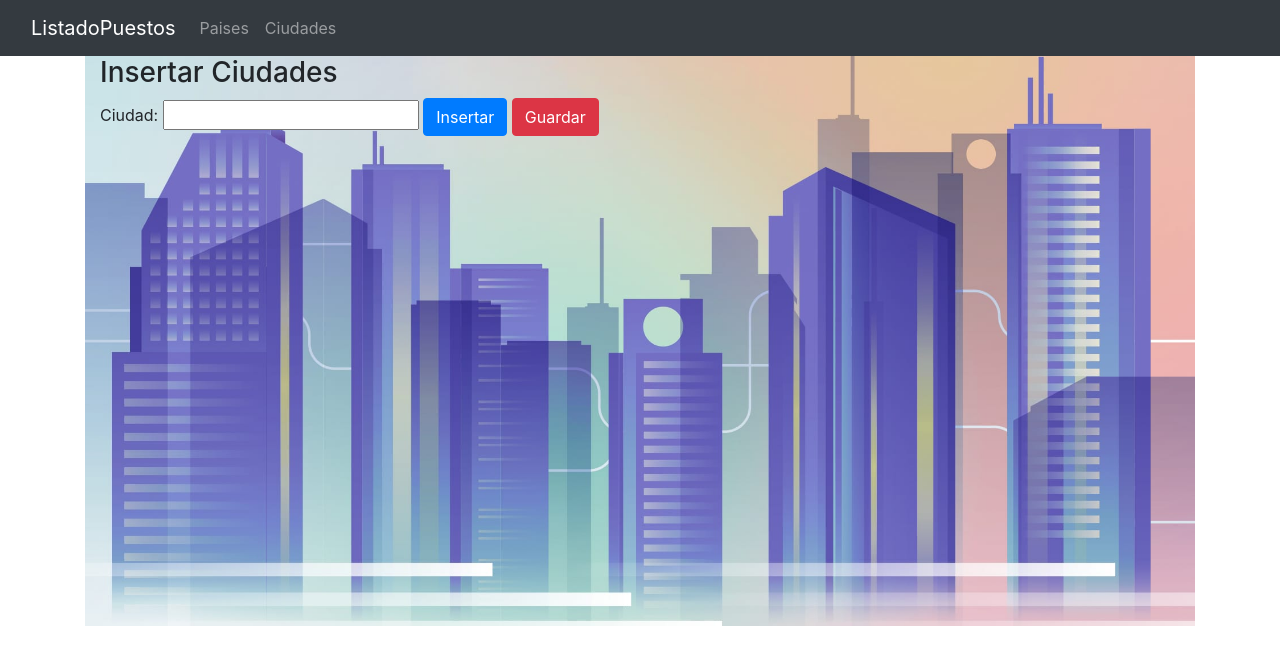
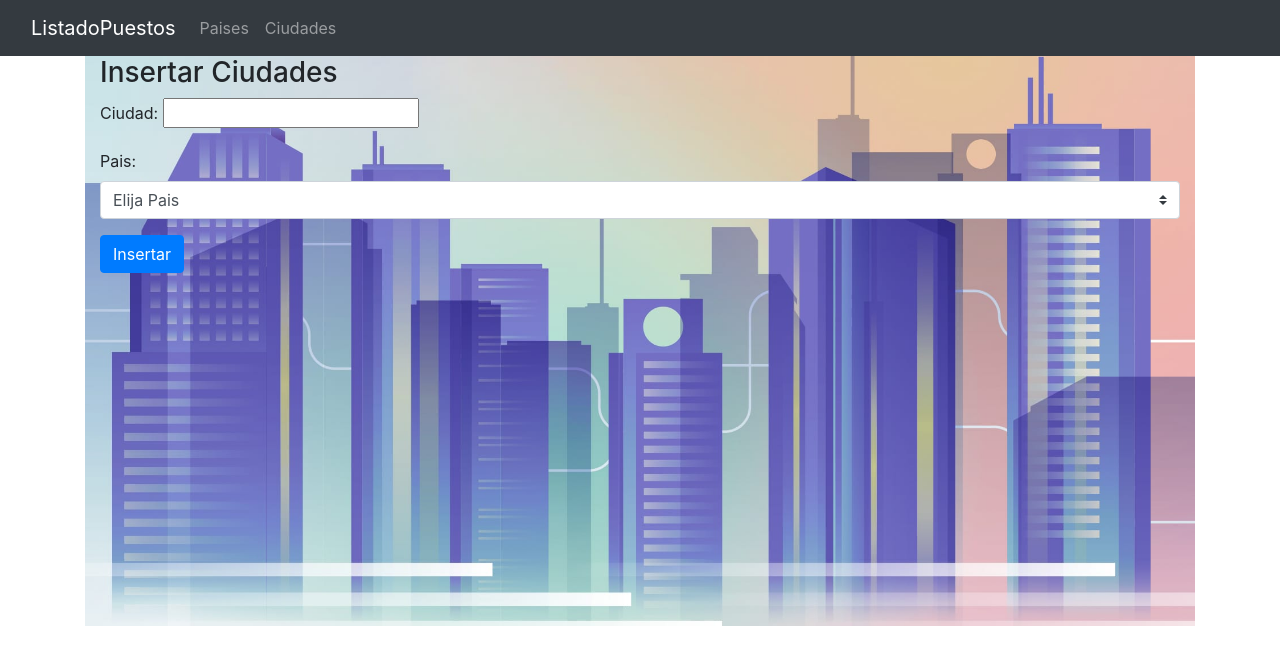
Before and after one commit to Eugemo/listado-puestos, a React (Create React App) app: page /CiudadesView in a window 1280 px wide. Shown: the top 664 px of the page. Built offline with nearby package versions, Linux system fonts and the light colour scheme.

Commit message:
fix select paises

```diff
--- a/src/App.js
+++ b/src/App.js
@@ -11,7 +11,7 @@ import { NotFoundView } from './Views/NotFoundView';
 const App = () => (
   <div className="App">
     <NavbarListado />
-    <div Class="container">
+    <div className="container">
       <Switch>
         <Route path="/"  exact component={MainView} />
         <Route path="/PaisesView"  exact component={PaisesView} />
--- a/src/components/AddCiudades.jsx
+++ b/src/components/AddCiudades.jsx
@@ -1,20 +1,28 @@
 import React from 'react';
-import { Form, Button, Container } from 'reactstrap'
+import { Form, Button, Container, FormGroup } from 'reactstrap'
 
 export class AddCiudades extends React.Component {
   constructor(){
-        super()
+    super();
+    this.loadData();
+  }
+
+  loadData = () =>{
+    const paisesAlmacenados = JSON.parse(window.localStorage.getItem("paises"));
+    const ciudadesAlmacenadas = JSON.parse(window.localStorage.getItem("ciudades"));
     this.state = {
-            ciudades: [],
-            newCiudad: '',
+      paises: paisesAlmacenados || [],
+      ciudades: ciudadesAlmacenadas || [],
+      newCiudad: ''
     };
   }
 
   addCiudad = () => {
     let ciudad = this.state.newCiudad;
-      this.setState({
-          ciudades: [...this.state.ciudades, ciudad]
-      });
+    this.setState(
+      {ciudades: [...this.state.ciudades, ciudad]},
+      this.saveData
+    );
   }
 
   handleNewPCiudad = (e) => {
@@ -32,23 +40,27 @@ export class AddCiudades extends React.Component {
         <Container className="body-ciudades">
                 <h3>Insertar Ciudades</h3>
             <Form>
+              <FormGroup>
                 <label>Ciudad: </label>{" "}
                 <input type="text" value={this.state.newCiudad} onChange={(e) => this.handleNewPCiudad(e)}/>
-                {"  "}
-
-                <Button color="primary" onClick={this.addCiudad}>
-                Insertar
-                </Button>{" "}
-                <Button color="danger" onClick={this.saveData}>
-				Guardar
-				</Button>
+              </FormGroup>
+              <FormGroup>
+                <label>Pais:</label>
+                <select class="custom-select" name="pais">
+                  <option value={JSON.stringify({})}>Elija Pais</option>
+                  {
+                    this.state.paises.map((pais, index) => (
+                      <option key={index+1} value={pais}>{pais}</option>
+                    ))
+                  }
+                </select>
+              </FormGroup>
+              <Button color="primary" onClick={this.addCiudad}>Insertar</Button>
             </Form>
         <ul>
                 {this.state.ciudades.map((elem, idx) => {return <li key={idx}>{elem}</li>})}
         </ul>
         </Container>
     )
+  };
 }
-
-
-}
--- a/src/components/AddModal.jsx
+++ b/src/components/AddModal.jsx
@@ -1,5 +1,6 @@
 import React from 'react';
-import { Button, Modal, ModalBody, ModalHeader, ModalFooter, FormGroup, Select } from 'reactstrap';
+import { Button, Modal, ModalBody, ModalHeader, ModalFooter, FormGroup} from 'reactstrap';
+
 
 export class AddModal extends React.Component {
   constructor(props){
@@ -14,7 +15,8 @@ export class AddModal extends React.Component {
           empresa: "",
           ciudad: "",
           pais: "",
-        paises: []
+        paises: [],
+        ciudades: []
       }
 
 
@@ -77,19 +79,22 @@ export class AddModal extends React.Component {
 					>
 						<option value={JSON.stringify({})}>Elija Pais</option>
                         { this.state.paises.map((pais, index) => (
-                            <option key={index+1} value={JSON.stringify(pais)}>{pais.name}</option>
+                            <option key={index+1} value={JSON.stringify(pais)}>{pais}</option>
                         ))}
 					</select>
-
             </FormGroup>
             <FormGroup>
               <label>
                 Ciudad:
               </label>
-              <select className="form-control" name="ciudad" type="text" onChange={this.handleChange}>
-                <option value="ciudad1">city1</option>
-                <option value="ciudad2">city2</option>
-              </select>
+              <select class="custom-select" id="inputGroupSelect01" name="ciudad"
+						  onChange={(e) => this.handleSelect(e)}
+						  value={JSON.stringify(this.state.ciudad)} >
+					    	<option value={JSON.stringify({})}>Elija Ciudad</option>
+                  { this.state.ciudades.map((ciudad, index) => (
+                  <option key={index+1} value={JSON.stringify(ciudad)}>{ciudad}</option>
+                        ))}
+					</select>
             </FormGroup>
 
           </ModalBody>
--- a/src/components/AddPaises.jsx
+++ b/src/components/AddPaises.jsx
@@ -5,18 +5,22 @@ export class AddPaises extends React.Component {
 
   constructor(){
     super()
-    this.state = {
-      paises: [],
-      newPais: '',
-    };
+    this.loadData();
   }
 
-   addPais = () => {
+  addPais = () => {
       let pais = this.state.newPais;
-      this.setState({
-          paises: [...this.state.paises, pais]
-      });
+      this.setState(
+        {paises: [...this.state.paises, pais]},
+        () => {this.saveData();}
+      );
   }
+
+  deletePais = (id) =>{
+    this.setState({
+        paises: this.state.paises.filter((pais, idx) => idx !== id)
+    });
+}
 
   handleNewPais = (e) => {
     this.setState({
@@ -24,16 +28,17 @@ export class AddPaises extends React.Component {
     })
   }
 
-  submitForm = (e) =>{
-    e.preventDefault();
-    const newPais = {
-      name: this.state.name,
-    }
-    this.props.addPais(newPais)
-  };
+  saveData = () => {
+    console.log(this.state.paises);
+    window.localStorage.setItem("paises", JSON.stringify(this.state.paises))
+  }
 
-  saveData = () =>{
-    window.localStorage.setItem("paises", JSON.stringify(this.state.paises))
+  loadData = () =>{
+    const paisesAlmacenados = JSON.parse(window.localStorage.getItem("paises"));
+    this.state = {
+      paises: paisesAlmacenados || [],
+      newPais: '',
+    };
   }
 
   render() {
@@ -49,17 +54,13 @@ export class AddPaises extends React.Component {
             <Button color="primary" onClick={this.addPais}>
               Insertar
             </Button>{" "}
-            <Button color="danger" onClick={this.saveData}>
-					  Guardar
-				    </Button>
           </Form>
         <ul>
-          {this.state.paises.map((elem, idx) => {return <li key={idx}>{elem}</li>})}
+          {
+           this.state.paises?.map((elem, idx) => {return <li key={idx}>{elem}</li>})
+          }
         </ul>
-
         </Container>
-
     )
   }
-
 }
--- a/src/components/EditModal.jsx
+++ b/src/components/EditModal.jsx
@@ -1,5 +1,5 @@
 import React from 'react';
-import { Table, Button, Modal, ModalBody, ModalHeader, ModalFooter, FormGroup, Container } from 'reactstrap';
+import { Button, Modal, ModalBody, ModalHeader, ModalFooter, FormGroup } from 'reactstrap';
 
 export class EditModal extends React.Component {
   constructor(props){
--- a/src/index.js
+++ b/src/index.js
@@ -1,7 +1,7 @@
 import React from 'react';
 import ReactDOM from 'react-dom';
 import './index.css';
-import { BrowserRouter, Switch, Route } from 'react-router-dom';
+import { BrowserRouter } from 'react-router-dom';
 import App from './App';
 import reportWebVitals from './reportWebVitals';
 import 'bootstrap/dist/css/bootstrap.min.css';
```
Lines whose indentation alone changed are shown as unchanged.
